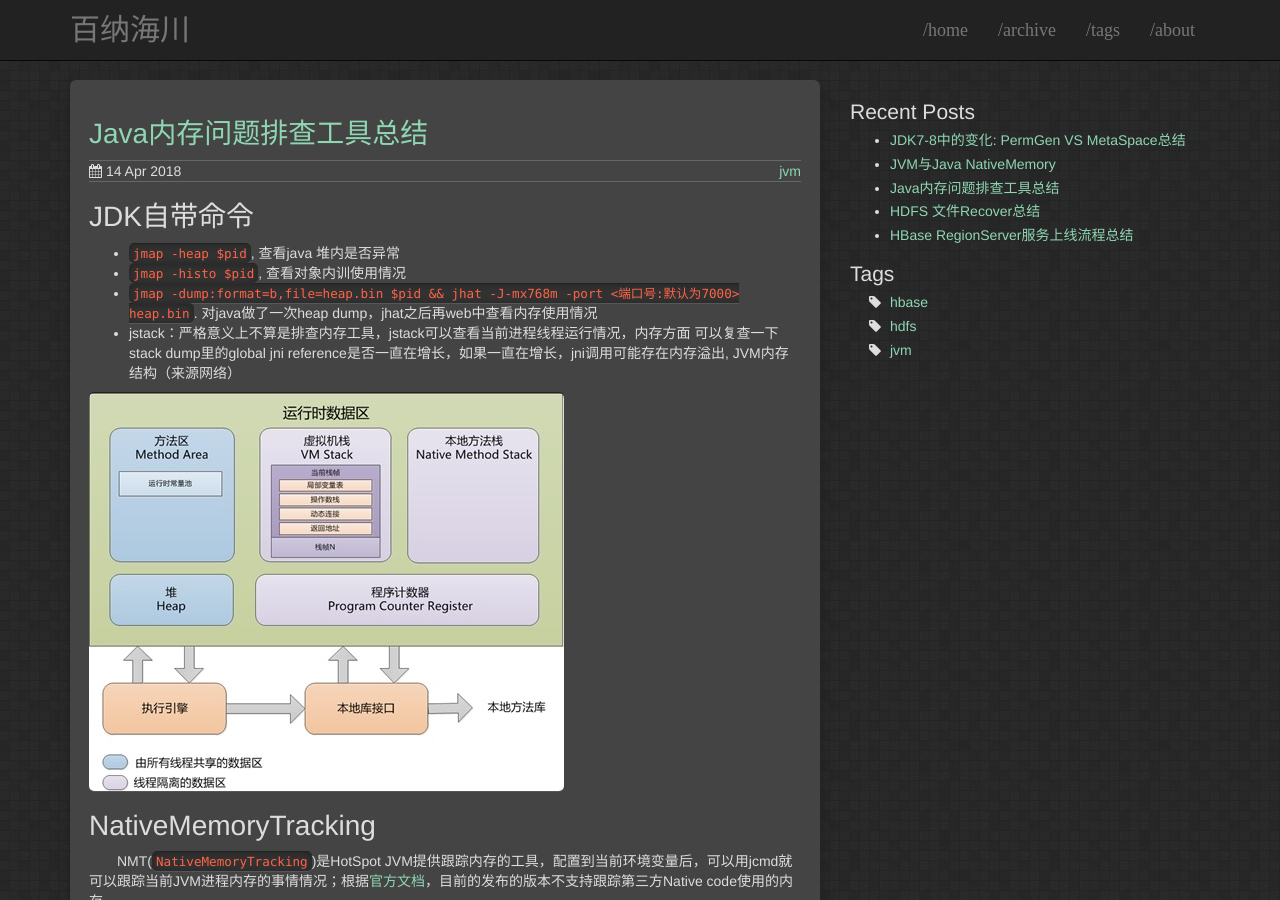
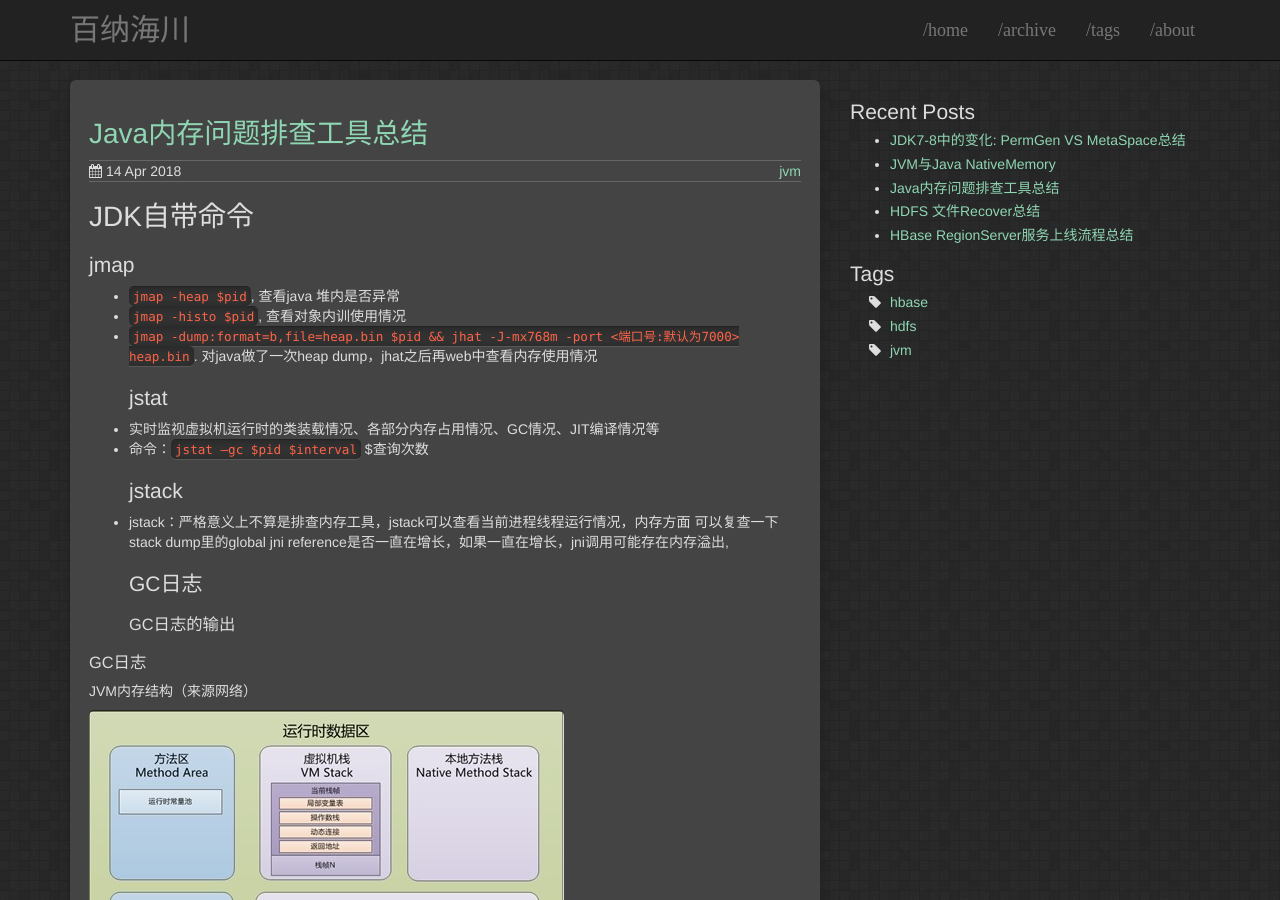
Before and after one commit to igithu/summary, a Jekyll site: the page built from _posts/2018-04-14-jvm-memory-tools.md, in a window 1280 px wide and 900 px high. Built offline with Jekyll 4.4.1, drawn with Linux system fonts in a browser that asks for light colours.

Commit message:
Update 2018-04-14-jvm-memory-tools.md

```diff
--- a/_posts/2018-04-14-jvm-memory-tools.md
+++ b/_posts/2018-04-14-jvm-memory-tools.md
@@ -6,10 +6,22 @@ tags: jvm
 ---
 
 # JDK自带命令
+## jmap
 * `jmap -heap $pid`, 查看java 堆内是否异常
 * `jmap -histo  $pid`, 查看对象内训使用情况
 * `jmap -dump:format=b,file=heap.bin $pid && jhat -J-mx768m -port <端口号:默认为7000> heap.bin`.  对java做了一次heap dump，jhat之后再web中查看内存使用情况
-* jstack：严格意义上不算是排查内存工具，jstack可以查看当前进程线程运行情况，内存方面 可以复查一下stack dump里的global jni reference是否一直在增长，如果一直在增长，jni调用可能存在内存溢出, JVM内存结构（来源网络）
+## jstat
+* 实时监视虚拟机运行时的类装载情况、各部分内存占用情况、GC情况、JIT编译情况等
+* 命令：`jstat –gc $pid $interval` $查询次数
+## jstack
+* jstack：严格意义上不算是排查内存工具，jstack可以查看当前进程线程运行情况，内存方面 可以复查一下stack dump里的global jni reference是否一直在增长，如果一直在增长，jni调用可能存在内存溢出,
+## GC日志
+### GC日志的输出
+
+### GC日志
+
+
+JVM内存结构（来源网络）
 
 ![image01](https://igithu.github.io/summary/images/jvm-heap.jpg)
 
```
